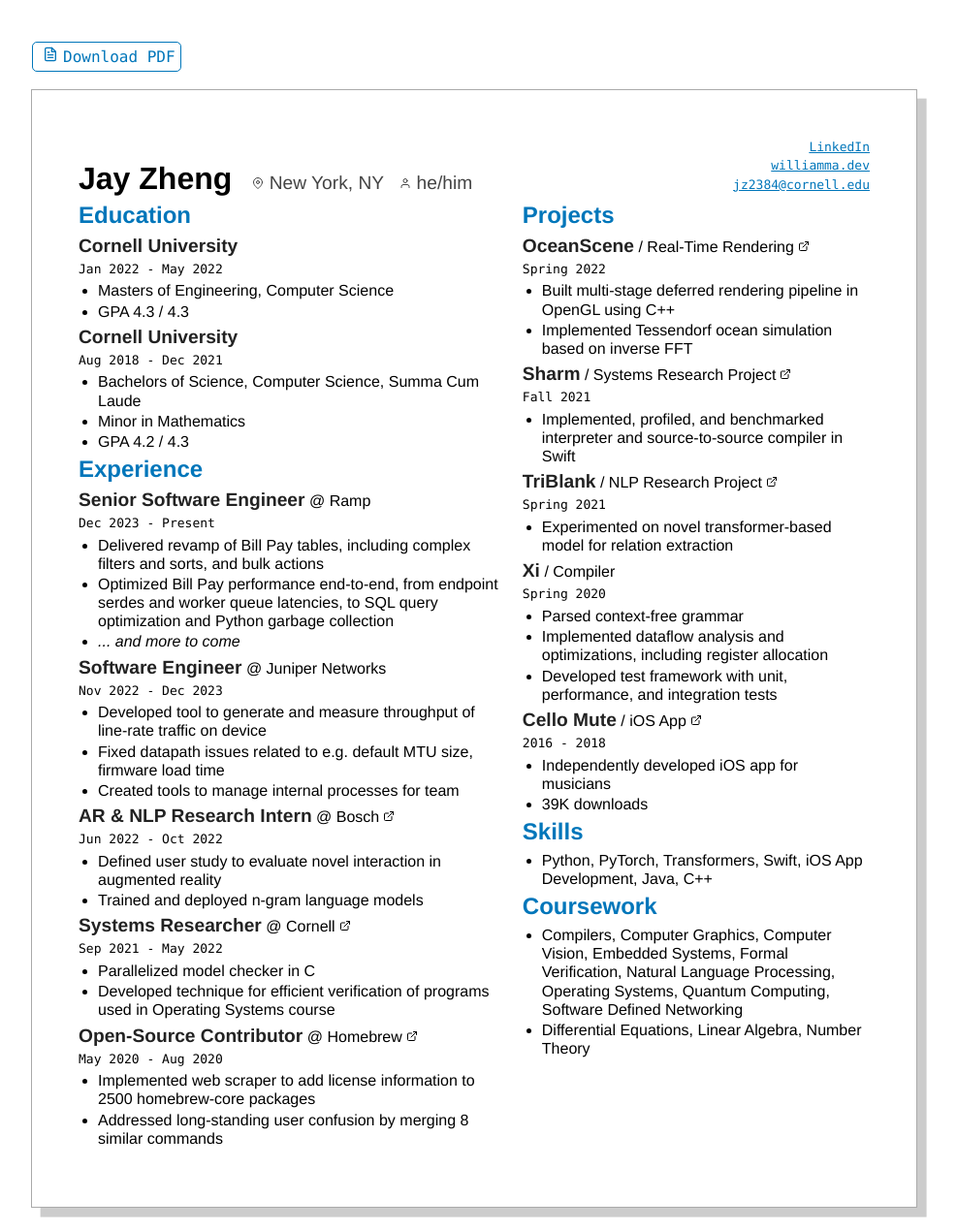
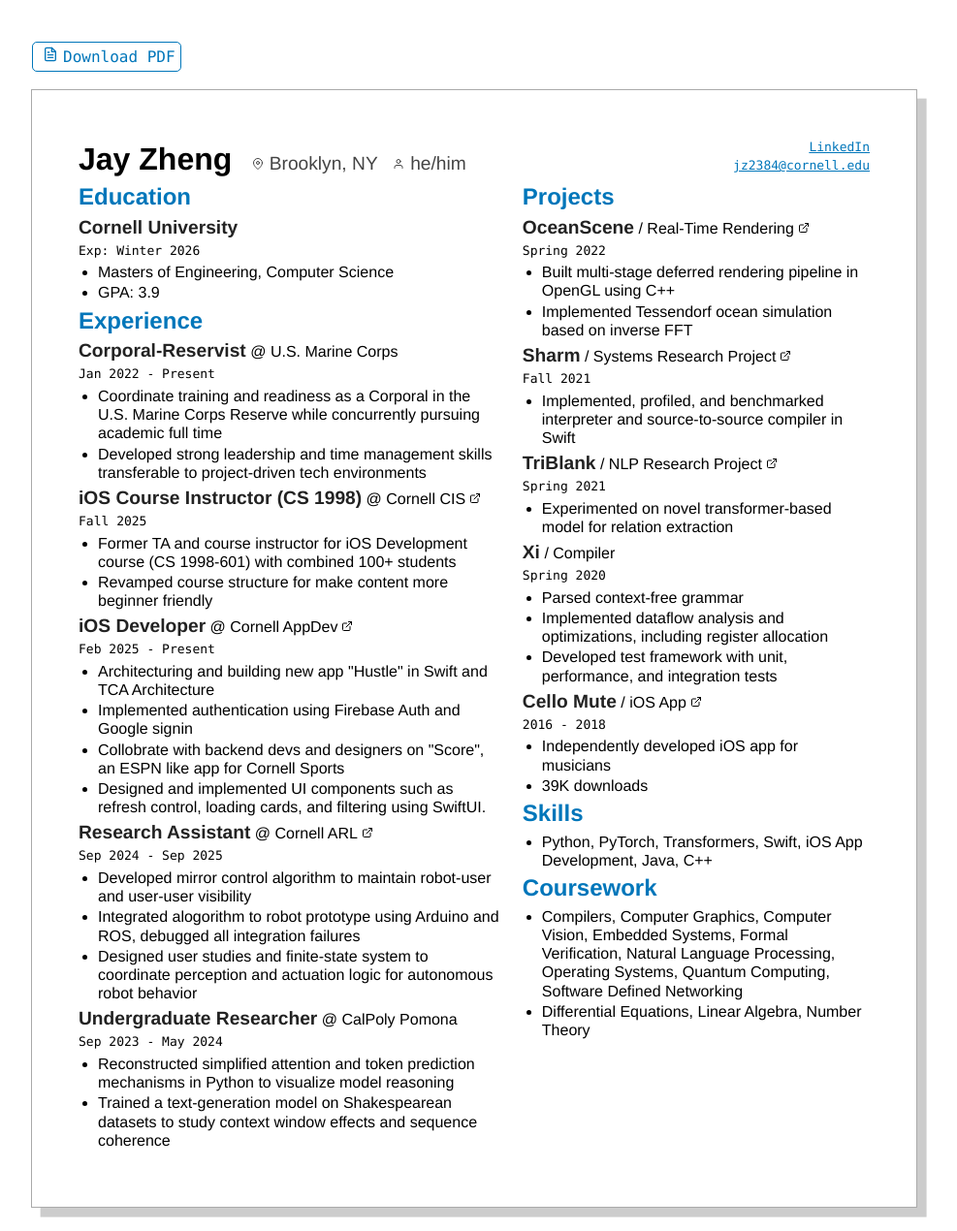
Before and after one commit to Juribu/juribu.github.io, a Jekyll site: the page resume/resume.html, which Jekyll copies as it is, in a window 1280 px wide. Shown: the whole page at 97% size, without its empty margins (151-1138 px from the left). Built offline with Jekyll 4.4.1, drawn with Linux system fonts in a browser that asks for light colours.

Commit message:
Resume updated Experience section

```diff
--- a/resume/resume.html
+++ b/resume/resume.html
@@ -16,12 +16,12 @@
       <div id="header">
         <div>
           <h1>Jay Zheng</h1>
-          <h3><i data-feather="map-pin"></i>New York, NY</h3>
+          <h3><i data-feather="map-pin"></i>Brooklyn, NY</h3>
           <h3><i data-feather="user"></i>he/him</h3>
         </div>
         <ul id="links">
           <li><a href="https://www.linkedin.com/in/jaywprofile/">LinkedIn</a></li>
-          <li><a href="https://williamma.dev/">williamma.dev</a></li>
+          <!-- <li><a href="https://williamma.dev/">williamma.dev</a></li> -->
           <li><a href="mailto:jz2384@cornell.edu">jz2384@cornell.edu</a></li>
         </ul>
       </div>
@@ -32,97 +32,77 @@
             <h2>Education</h2>
             <div class="section-item education-item">
               <h3>Cornell University</h3>
-              <h4>Jan 2022 - May 2022</h4>
+              <h4>Exp: Winter 2026</h4>
               <ul>
                 <li>Masters of Engineering, Computer Science</li>
-                <li>GPA 4.3 / 4.3</li>
-              </ul>
-            </div>
-            <div class="section-item education-item">
-              <h3>Cornell University</h3>
-              <h4>Aug 2018 - Dec 2021</h4>
-              <ul>
-                <li>Bachelors of Science, Computer Science, Summa Cum Laude</li>
-                <li>Minor in Mathematics</li>
-                <li>GPA 4.2 / 4.3</li>
+                <li>GPA: 3.9</li>
               </ul>
             </div>
           </div>
+
+
           <div id="section-experience">
             <h2>Experience</h2>
             <div class="section-item experience-item">
-              <h3>Senior Software Engineer</h3> @ Ramp
-              <h4>Dec 2023 - Present</h4>
+              <h3>Corporal-Reservist</h3> @ U.S. Marine Corps
+              <h4>Jan 2022 - Present</h4>
               <ul>
-                <li>Delivered revamp of Bill Pay tables, including complex filters and sorts, and bulk actions</li>
-                <li>Optimized Bill Pay performance end-to-end, from endpoint serdes and worker queue latencies, to SQL
-                  query optimization and Python garbage collection</li>
-                <li><em>... and more to come</em></li>
-              </ul>
-            </div>
-            <div class="section-item experience-item">
-              <h3>Software Engineer</h3> @ Juniper Networks
-              <h4>Nov 2022 - Dec 2023</h4>
-              <ul>
-                <li>Developed tool to generate and measure throughput of line-rate traffic on device</li>
-                <li>Fixed datapath issues related to e.g. default MTU size, firmware load time</li>
-                <li>Created tools to manage internal processes for team</li>
+                <li>Coordinate training and readiness as a Corporal in the U.S. Marine Corps Reserve while concurrently pursuing
+                  academic full time</li>
+                <li>Developed strong leadership and time management skills transferable to project-driven tech environments</li>
               </ul>
             </div>
             <div class="section-item experience-item">
               <a
-                href="https://patents.google.com/patent/US20240231580A9/en?inventor=william+ma&assignee=bosch&oq=william++ma+bosch">
-                <h3>AR & NLP Research Intern</h3> @ Bosch<i data-feather="external-link"></i>
+                href="https://ios-course.cornellappdev.com">
+                <h3>iOS Course Instructor (CS 1998)</h3> @ Cornell CIS<i data-feather="external-link"></i>
               </a>
-              <h4>Jun 2022 - Oct 2022</h4>
+              <h4>Fall 2025</h4>
               <ul>
-                <li>Defined user study to evaluate novel interaction in augmented reality</li>
-                <li>Trained and deployed n-gram language models</li>
+                <li>Former TA and course instructor for iOS Development course (CS 1998-601) with combined 100+ students</li>
+                <li>Revamped course structure for make content more beginner friendly</li>
               </ul>
             </div>
+
             <div class="section-item experience-item">
-              <a href="https://harmony.cs.cornell.edu">
-                <h3>Systems Researcher</h3> @ Cornell<i data-feather="external-link"></i>
+              <a href="https://www.cornellappdev.com/team">
+                <h3>iOS Developer</h3> @ Cornell AppDev<i data-feather="external-link"></i>
               </a>
-              <h4>Sep 2021 - May 2022</h4>
+              <h4>Feb 2025 - Present</h4>
               <ul>
-                <li>Parallelized model checker in C</li>
-                <li>Developed technique for efficient verification of programs used in Operating Systems course</li>
+                <li>Architecturing and building new app "Hustle" in Swift and TCA Architecture</li>
+                <li>Implemented authentication using Firebase Auth and Google signin</li>
+                <li>Collobrate with backend devs and designers on "Score", an ESPN like app for Cornell Sports</li>
+                <li>Designed and implemented UI components such as refresh control, loading cards, and filtering using SwiftUI.</li>
               </ul>
             </div>
-            <!-- <div class="section-item experience-item">
-              <a href="https://github.com/whoiswillma/nlp-experiments">
-                <h3>NLP Research</h3> @ Cornell<i data-feather="external-link"></i>
+
+            <div class="section-item experience-item">
+              <a href="https://www.youtube.com/watch?v=9IIVdgaGK8k">
+                <h3>Research Assistant</h3> @ Cornell ARL<i data-feather="external-link"></i>
               </a>
-              <h4>Jan 2021 - Dec 2021</h4>
+              <h4>Sep 2024 - Sep 2025</h4>
               <ul>
-                <li>Developed PyTorch training and evaluation pipelines for language models</li>
-                <li>Researched named-entity recognition</li>
-              </ul>
-            </div> -->
-            <div class="section-item experience-item">
-              <a href="https://github.com/Homebrew/brew/pulls?q=author:whoiswillma+">
-                <h3>Open-Source Contributor</h3> @ Homebrew<i data-feather="external-link"></i>
-              </a>
-              <h4>May 2020 - Aug 2020</a>
-              </h4>
-              <ul>
-                <li>Implemented web scraper to add license information to 2500 homebrew-core packages</li>
-                <li>Addressed long-standing user confusion by merging 8 similar commands</li>
+                <li>Developed mirror control algorithm to maintain robot-user and user-user visibility</li>
+                <li>Integrated alogorithm to robot prototype using Arduino and ROS, debugged all integration failures</li>
+                <li>Designed user studies and finite-state system to coordinate perception and actuation logic for autonomous robot behavior</li>
               </ul>
             </div>
-            <!-- <div class="section-item experience-item">
-              <a href="https://github.com/cuappdev/eatery-ios">
-                <h3>iOS Developer</h3> @ Cornell AppDev<i data-feather="external-link"></i>
-              </a>
-              <h4>Sep 2018 - Dec 2020</h4>
+
+            <div class="section-item experience-item">
+              <h3>Undergraduate Researcher</h3> @ CalPoly Pomona
+              <h4>Sep 2023 - May 2024</h4>
               <ul>
-                <li>Grew Eatery userbase by 20% over 2019</li>
-                <li>Contributed 83 pull requests</li>
+                <li>Reconstructed simplified attention and token prediction
+                  mechanisms in Python to visualize model reasoning</li>
+                <li>Trained a text-generation model on Shakespearean datasets to study context window effects
+                  and sequence coherence</li>
               </ul>
-            </div> -->
+            </div>
+
           </div>
         </div>
+
         <div class="col-2">
           <div id="section-projects">
             <h2>Projects</h2>
```
